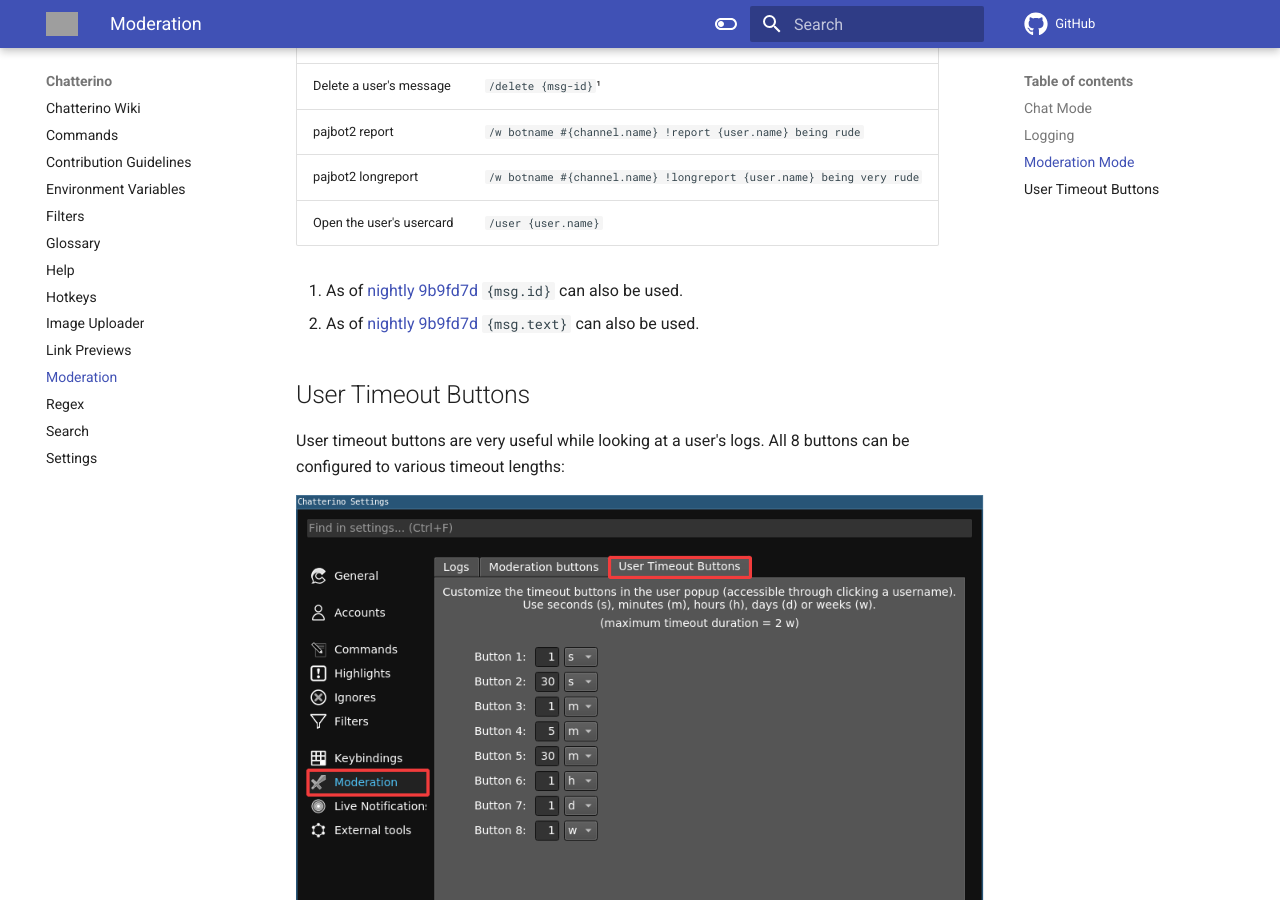
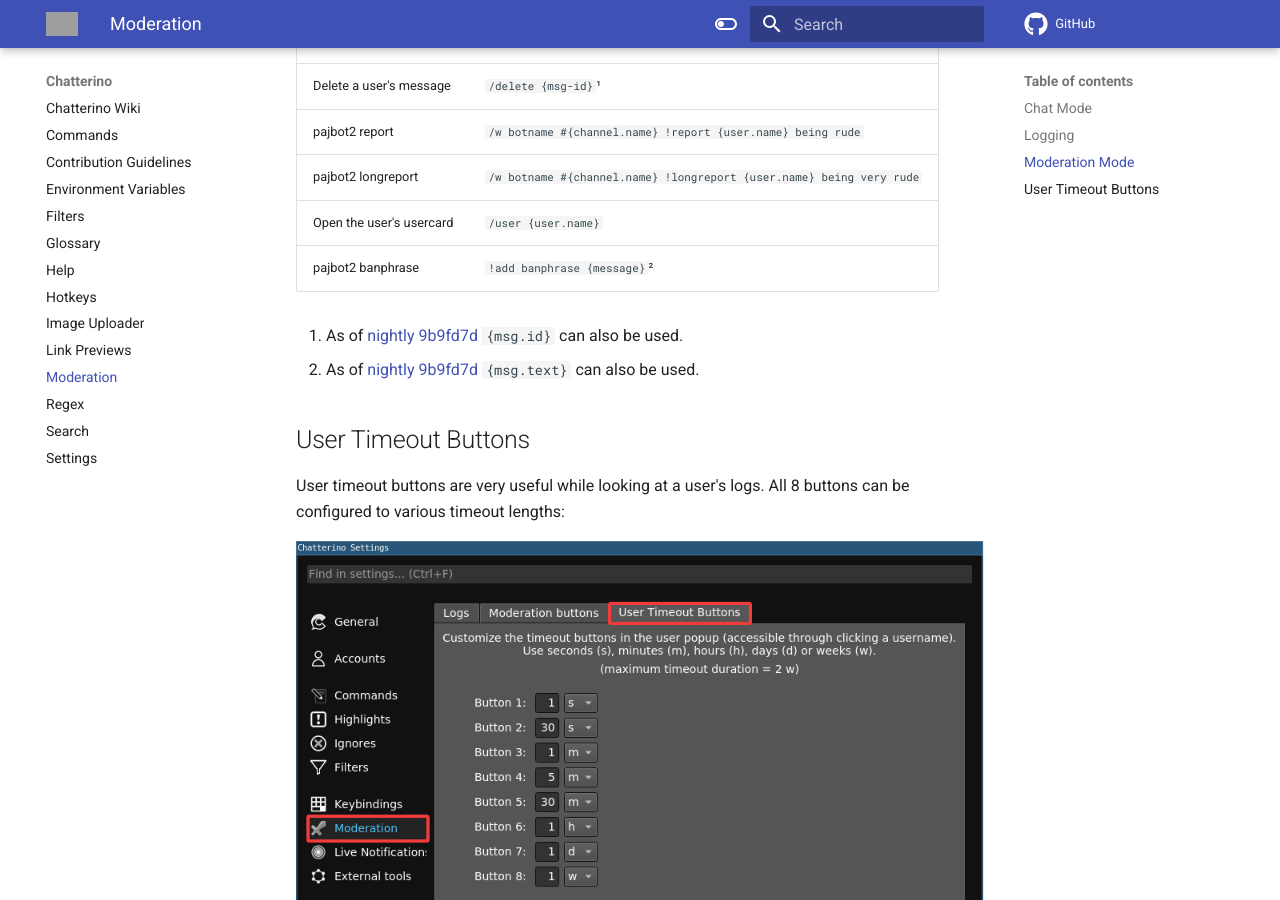
Before and after one commit to Chatterino/wiki, an MkDocs documentation site: the page built from docs/Moderation.md, in a window 1280 px wide and 900 px high, scrolled down 1587 px. Built offline with MkDocs 1.6.1 and Material for MkDocs 9.7.7, drawn with Linux system fonts in a browser that asks for light colours; comment, search, counter and statistics services are not loaded; grey boxes are pictures that could not be loaded.

```diff
--- a/docs/Moderation.md
+++ b/docs/Moderation.md
@@ -26,6 +26,7 @@
 | pajbot2 report | `/w botname #{channel.name} !report {user.name} being rude` |
 | pajbot2 longreport | `/w botname #{channel.name} !longreport {user.name} being very rude` |
 | Open the user's usercard | `/user {user.name}` |
+| pajbot2 banphrase | ` !add banphrase {message}`² |
 
 1. As of [nightly][nightly] [9b9fd7d][com1] `{msg.id}` can also be used.
 2. As of [nightly][nightly] [9b9fd7d][com1] `{msg.text}` can also be used.
```
